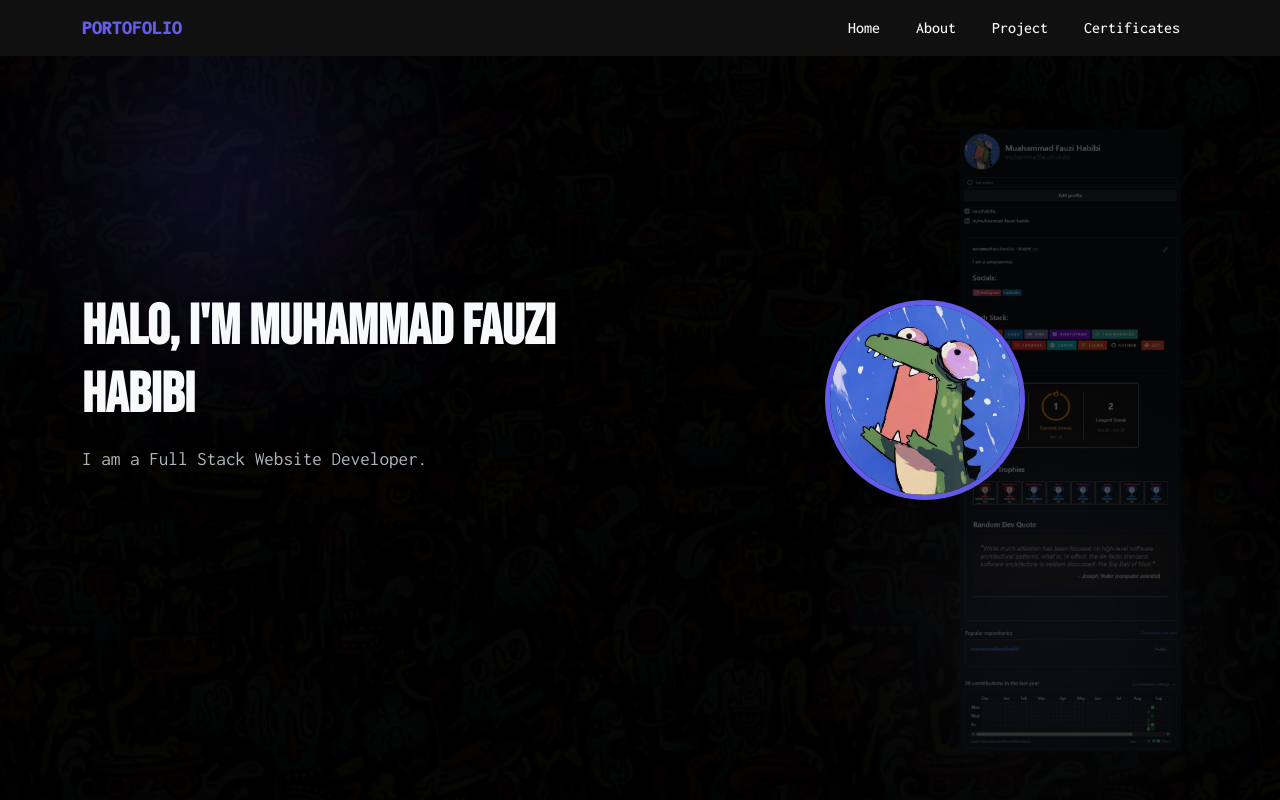
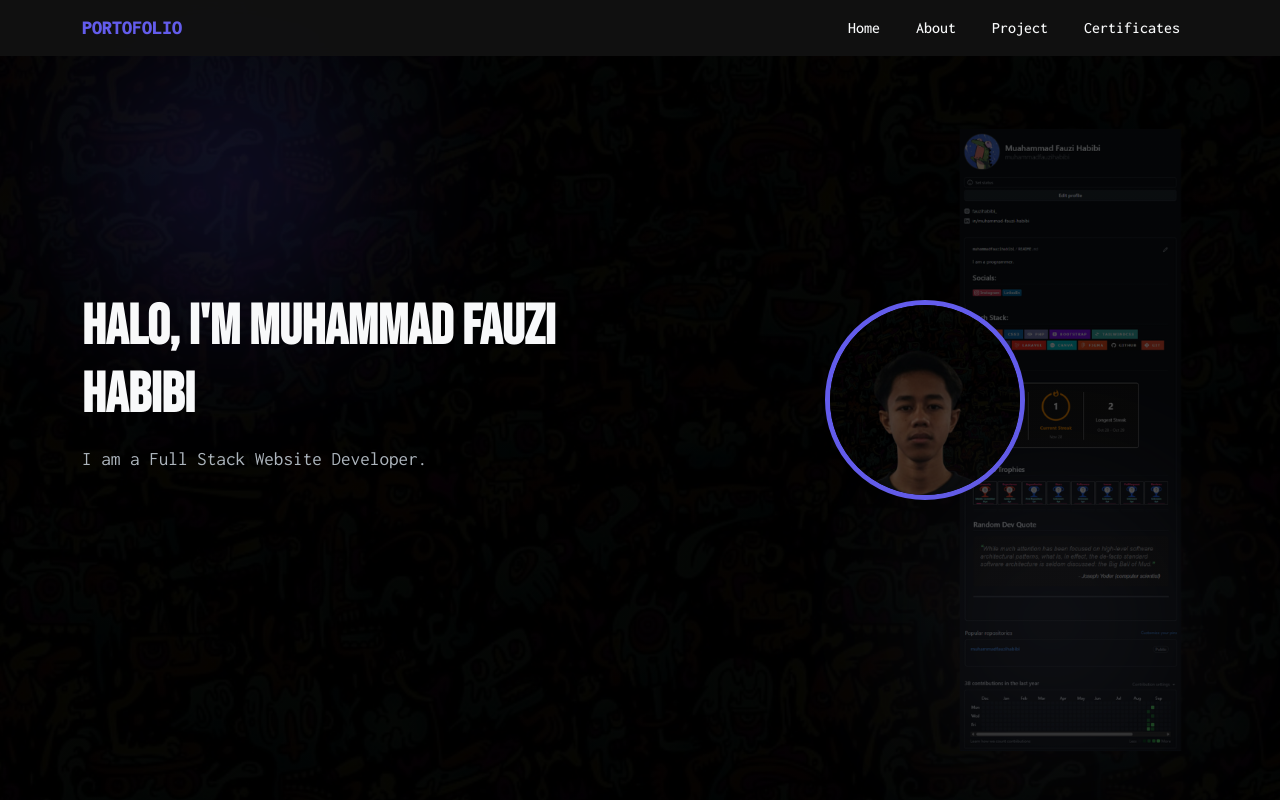
Before and after one commit to fauzihabibi-project/my-portofolio, a plain HTML site: page index.html in a window 1280 px wide. Shown: the top 800 px of the page. Drawn offline with nearby package versions, Linux system fonts and the light colour scheme.

Commit message:
new photo

```diff
--- a/index.html
+++ b/index.html
@@ -368,6 +368,11 @@
                 font-size: 1.5rem;
             }
         }
+
+        .profile-img img {
+    filter: brightness(0.4);
+}
+
     </style>
 </head>
 
@@ -422,7 +427,7 @@
                         justify-content: center;">
 
                         <!-- Ganti src dengan foto kamu -->
-                        <img src="img/pp2.jpg" alt="Profile" style="width: 100%; height: 100%; object-fit: cover;">
+                        <img src="img/pp.png" alt="Profile" style="width: 100%; height: 100%; object-fit: cover;">
                     </div>
                 </div>
 
```
Also changed, not shown: img/fauzi.jpg (added), img/pp.png (added).
